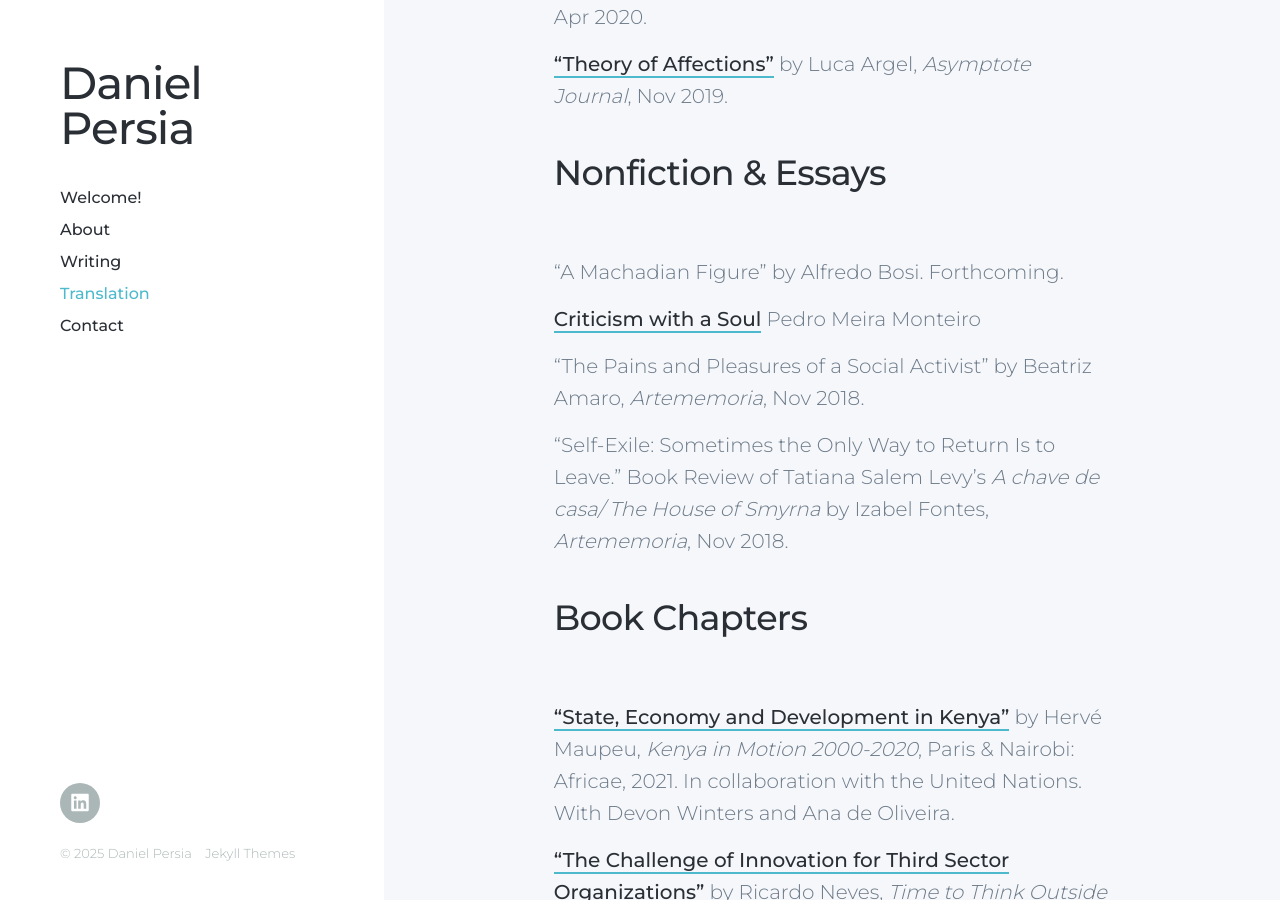
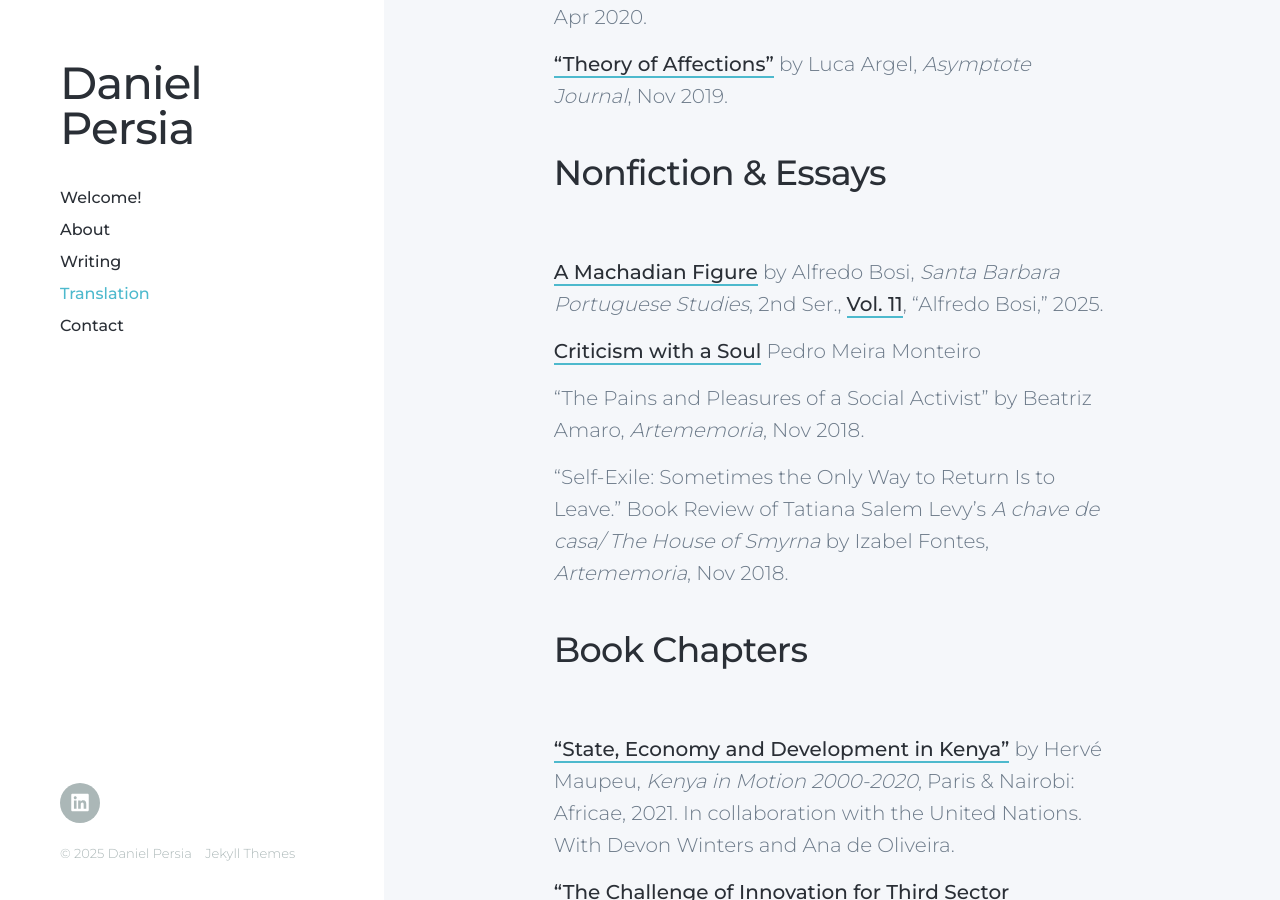
Before and after one commit to danielpersia/danielpersia.github.io, a Jekyll site: the page built from _pages/translations.md, in a window 1280 px wide and 900 px high, scrolled down 4072 px. Built offline with Jekyll 4.4.1, drawn with Linux system fonts in a browser that asks for light colours; nearby versions of some CDN libraries.

Commit message:
Update translations.md

```diff
--- a/_pages/translations.md
+++ b/_pages/translations.md
@@ -85,7 +85,7 @@ The book, whose art direction was the responsibility of the award-winning Rodolf
 ## Nonfiction & Essays
 <br>
 
-"A Machadian Figure" by Alfredo Bosi. Forthcoming.
+[A Machadian Figure](https://sbps.spanport.ucsb.edu/sites/default/files/sitefiles/volume/Vol_11/A%20Machadian%20Figure.pdf) by Alfredo Bosi, *Santa Barbara Portuguese Studies*, 2nd Ser., [Vol. 11](https://sbps.spanport.ucsb.edu/volume/11), "Alfredo Bosi," 2025.
 
 [Criticism with a Soul](https://piaui.folha.uol.com.br/materia/criticism-with-soul/) Pedro Meira Monteiro
 
```
